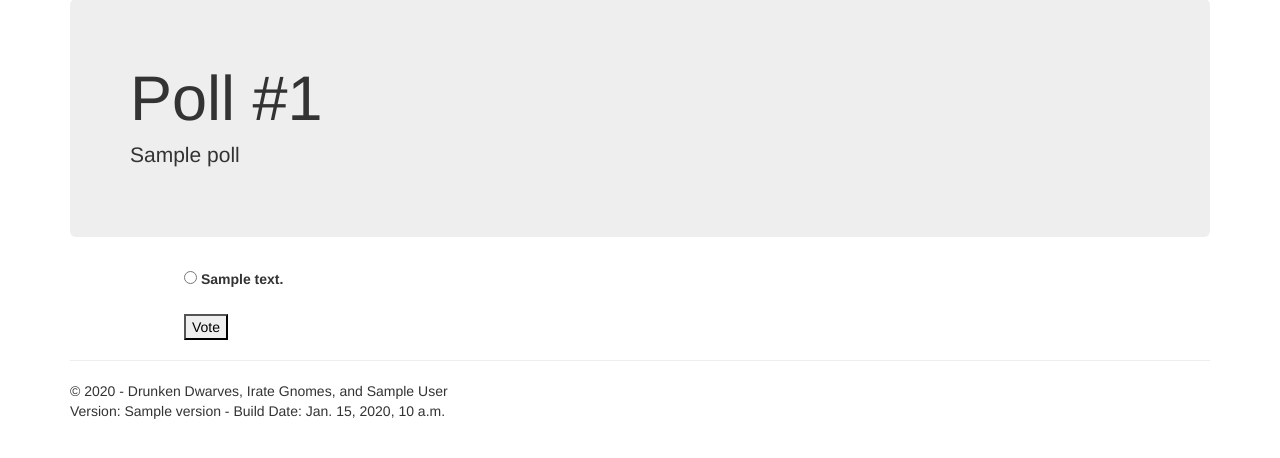
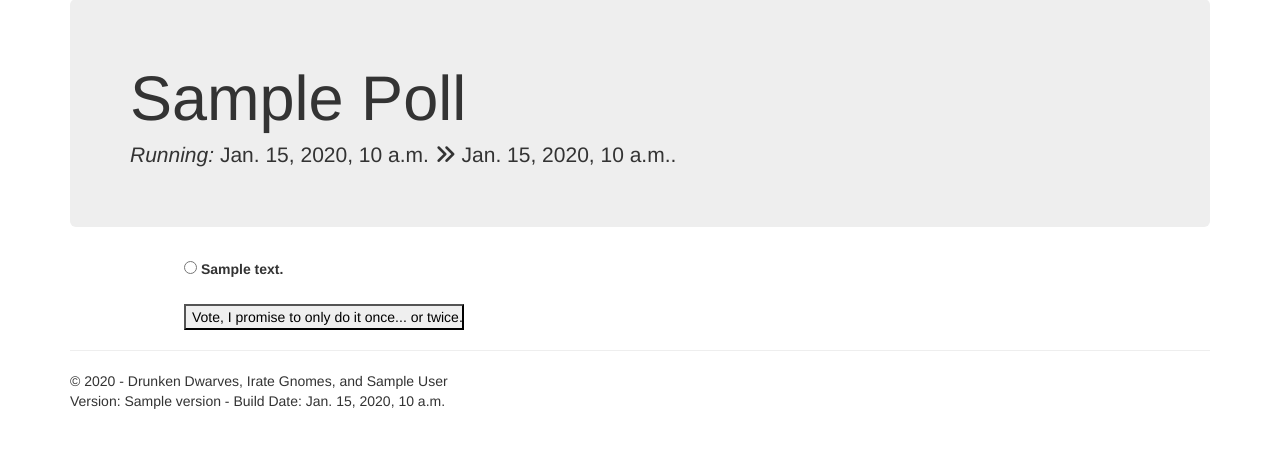
Before and after one commit to benspelledabc/djangosite, a Django app: template imrunicorn/polls/templates/polls/detail.html in a window 1280 px wide. Shown: the part 51-509 px from the top of the page. Run offline with Django 3.2, Linux system fonts and the light colour scheme; the template is opened without the code that fills it: most values are stand-ins (such as "Sample title", 1, 10 or a date in 2020); some libraries are stand-ins or nearby versions.

Commit message:
Develop (#186)
* removed farm invite section.

* updated version info.

* Expire polls (#173)

* Showing up to 15 (sorted by expiration date). only started, not expired polls are displayed.

* .

* .

* .

* bottom to zero

* bottom to zero

* shifted RPS position.

* Changed var name and added windage version.

* Conditional display of click correction.

* added firearm detail view.

* added firearm detail link for sheriff load listings.

* made display of clicks optionally displayed if >=0

* Moved foot pound calc and cleaned up views a little.

* added ben_center to clean up the alignments.

* moar cleanup

* ben_center to ben_format_pritty and fixed firearm_detail view.

* put logon form back on.

* moar cleanup

* moar cleanup

```diff
--- a/imrunicorn/polls/templates/polls/detail.html
+++ b/imrunicorn/polls/templates/polls/detail.html
@@ -8,8 +8,8 @@
 
     {% block polls_content %}
     <div class="jumbotron">
-        <h1>Poll #{{ poll.id }}</h1>
-        <p class="lead">{{ poll.question }}</p>
+        <h1>{{ poll.question|title }}</h1>
+        <p><i>Running:</i> {{ poll.start_date}} <i class="fas fa-angle-double-right"></i> {{ poll.end_date}}.</p>
     </div>
 
     {% if error_message %}<p><strong>{{ error_message }}</strong></p>{% endif %}
@@ -23,7 +23,7 @@
         <label for="choice{{ forloop.counter }}">{{ choice.choice_text }}</label><br />
     {% endfor %}
         <br />
-    <input type="submit" value="Vote" />
+    <input type="submit" value="Vote, I promise to only do it once... or twice." />
     </form>
 </div>
 
--- a/imrunicorn/polls/templates/polls/results.html
+++ b/imrunicorn/polls/templates/polls/results.html
@@ -8,8 +8,8 @@
 
     {% block polls_content %}
     <div class="jumbotron">
-        <h1>Poll #{{ poll.id }} Results</h1>
-        <p class="lead">{{ poll.question }}</p>
+        <h1>Poll Results</h1>
+        <p class="lead">{{ poll.question|title }}</p>
     </div>
 
     <ul>
```
Also changed, not shown: imrunicorn/announcements/views.py (+0 -32 lines).
